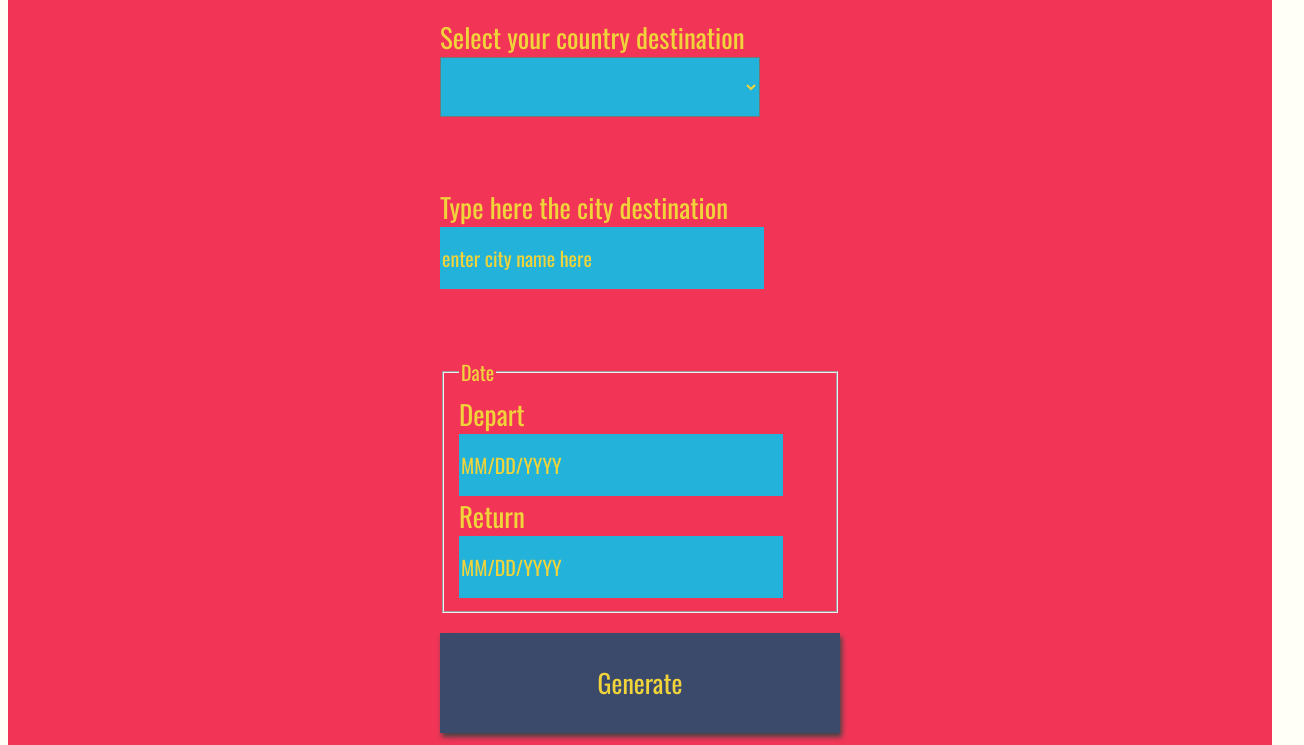
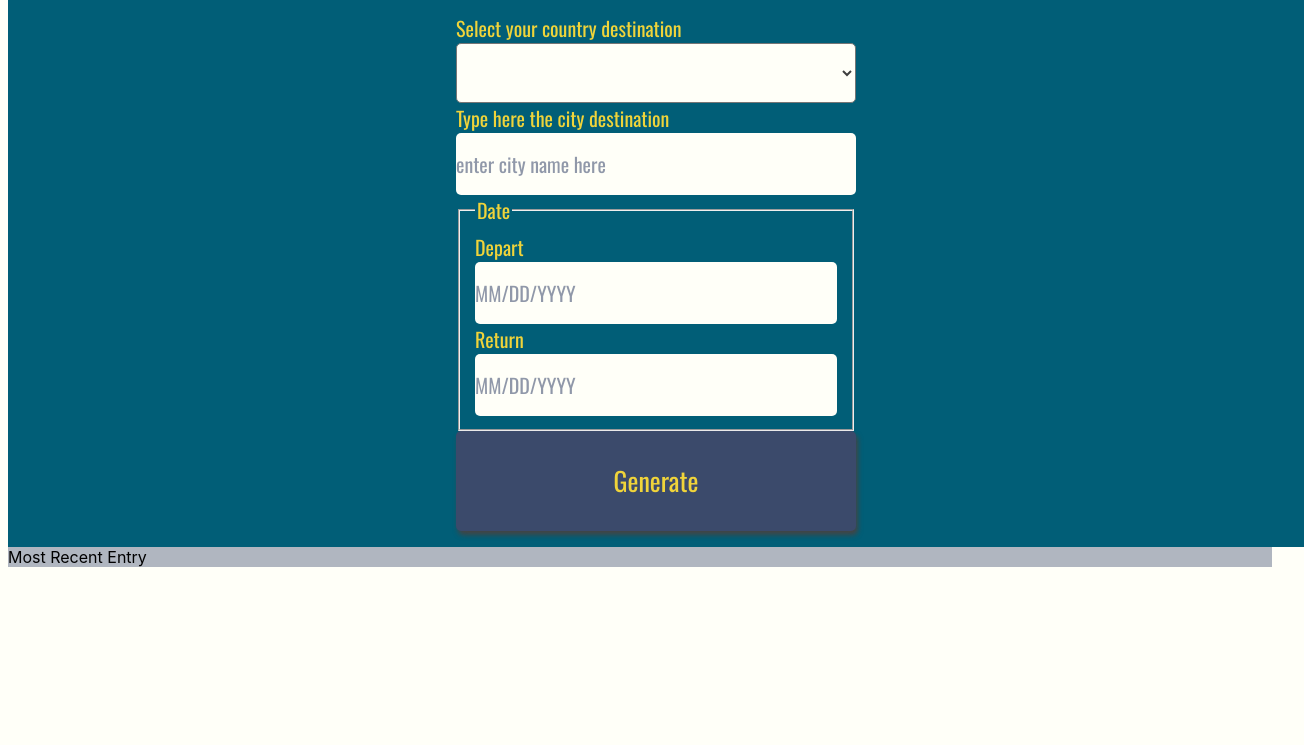
Before and after one commit to caetano1/travel-app, a website built with webpack: page src/client/views/index.html in a window 1280 px wide. Shown: the part 162-907 px from the top of the page, 1304 px wide, since content can reach past the window. After the commit the page ends 800 px from the top, so only its background shows below. Built offline with nearby package versions, Linux system fonts and the light colour scheme; no server answers; a web font is replaced by a local one.

Commit message:
Update styles of main elements This commit does: - Round the elements borders - Chenges the focused element to be nested inside its parent element,thanks to SASS - Stores typography and colors values in variables to be reused throughout the code

```diff
--- a/src/client/styles/style.scss
+++ b/src/client/styles/style.scss
@@ -1,95 +1,117 @@
+$primary-font: 'Montserrat', arial, sans-serif;
+$secondary-font: 'Oswald', sans-serif;
+
+$primary-font-size: 26px;
+$secondary-font-size: 20px;
+$tertiary-font-size: 15px;
+
+$primary-font-color: #f0d43a;
+$secondary-font-color: #3f3f3f;
+$tertiary-font-color: #9098a9;
+
+$primary-background-color: #015e77;
+$secondary-background-color: #22b2da;
+$tertiary-background-color: #fffff8;
+
+
 body{
-    background: #fffff8;
+    background: $tertiary-background-color;
+    height: auto;
     font-family: -apple-system, BlinkMacSystemFont, sans-serif;
 }
 
 #app{
     display: grid;
-    grid-auto-rows: minmax(150px, auto);
-    /* grid-template-columns:  */
-    height:auto;
-    background: #f23557;
-    color: #f0d43a;
+    /* grid-auto-rows: minmax(150px, auto); */
+    padding: 2vh;
+    width: 100%;
+    /* height:auto; */
+    background: $primary-background-color;
+    color: $primary-font-color;
     justify-content: center;
-    grid-gap: 1em;
-    font-size: 20px;
+    /* grid-gap: 1em; */
+    font-size: $secondary-font-size;
     font-family: 'Oswald', sans-serif;
 }
 
-.holder{
-    display: inline-block;
+.holder {
+    display: block;
 }
 
-.entry{
+.entry {
     background: rgba(59, 74, 107, .4);
+}
+
+.box {
+    border-radius: 5px;
 }
 
 /*  Basic Styling To Override Default For Basic HTML Elements */
 label{
     display:block;
-    font-size: 27px;
+    width: 100%;
+    font-size: $secondary-font-size;
 }
 
 input{
-    display:block;
+    display: block;
     height: 60px;
-    width: 320px;
-    background:#22b2da;
-    color: #f0d43a;
+    width: 100%;
+    padding: 1px 0px;
+    background: $tertiary-background-color;
+    color: $secondary-font-color;
     font-size: 20px;
     font-family: 'Oswald', sans-serif;
     border: none;
+
+    &:focus {
+        outline: none;
+    }
 }
 
 button{
     width: 400px;
     height: 100px;
     background: #3b4a6b;
-    color: #f0d43a;
-    font-size: 26px;
+    color: $primary-font-color;
+    font-size: $primary-font-size;
     font-family: 'Oswald', sans-serif;
     border: none;
     box-shadow: 2px 4px 5px #444;
+
+    &:focus {
+        outline: none;
+    }
 }
 h1{
     font-size: 36px;
 }
 
-textarea{
-    background:#22b2da;
-    color: #f0d43a;
+select {
+    height: 60px;
+    width: 100%;
+    background: $tertiary-background-color;
+    color: $secondary-font-color;
     font-size: 20px;
     font-family: 'Oswald', sans-serif;
+
+    &:focus {
+        outline: none;
+    }
 }
 
-select {
-    height: 60px;
-    width: 320px;
-    background:#22b2da;
-    color: #f0d43a;
-    font-size: 20px;
-    font-family: 'Oswald', sans-serif;
-}
-
-/* Reset style for HTML element on active to have no border*/
-input:focus,
-select:focus,
-textarea:focus,
-button:focus {
-    outline: none;
-}
 /* Style for Placeholder Text*/
 ::placeholder { /* Firefox, Chrome, Opera */
-    color: #f0d43a;
+    color: $tertiary-font-color;
     font-family: 'Oswald', sans-serif;
 }
 
 :-ms-input-placeholder { /* Internet Explorer 10-11 */
-    color: #f0d43a;
+    color: $tertiary-font-color;
     font-family: 'Oswald', sans-serif;
 }
 
 ::-ms-input-placeholder { /* Microsoft Edge */
-    color: #f0d43a;
+    color: $tertiary-font-color;
     font-family: 'Oswald', sans-serif;
 }
```
